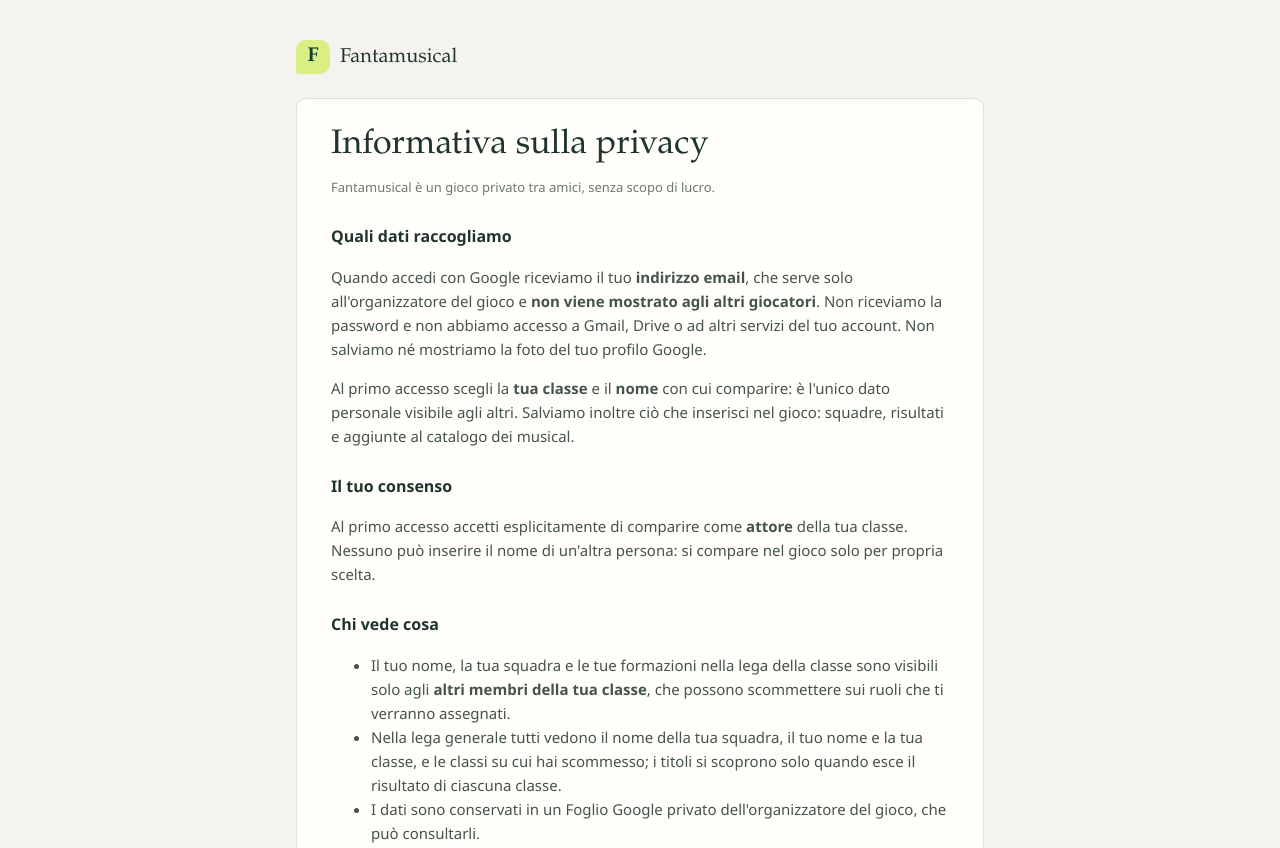
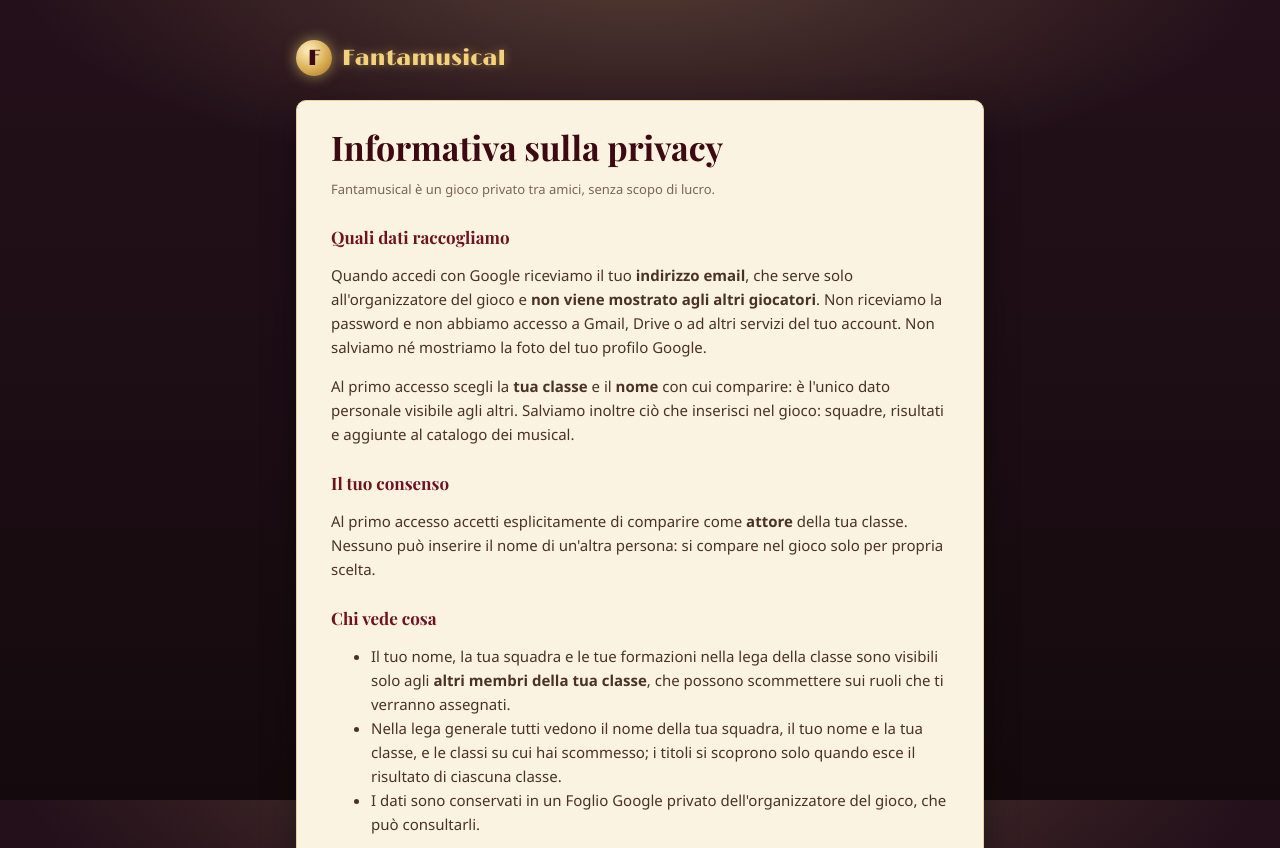
Before and after one commit to fantamusical/fantamusical.github.io, a plain HTML site: page privacy.html in a window 1280 px wide. Shown: the top 848 px of the page. Drawn offline with nearby package versions, Linux system fonts and the light colour scheme.

Commit message:
Revise CSS styles in privacy.html
Updated styles in privacy.html for improved aesthetics and layout.

```diff
--- a/privacy.html
+++ b/privacy.html
@@ -4,19 +4,23 @@
   <meta charset="utf-8">
   <meta name="viewport" content="width=device-width, initial-scale=1">
   <title>Fantamusical | Privacy</title>
+  <link rel="preconnect" href="https://fonts.googleapis.com">
+  <link rel="preconnect" href="https://fonts.gstatic.com" crossorigin>
+  <link href="https://fonts.googleapis.com/css2?family=Limelight&family=Playfair+Display:wght@700&display=swap" rel="stylesheet">
   <style>
-    :root { --paper: #f4f3ed; --surface: #fffefa; --ink: #20342e; --muted: #6d7871; --line: #dfe3d9; --green: #245c48; --lime: #d9ef84; }
+    :root { --cream: #fbf3e2; --ink: #2a1614; --muted: #7b6556; --gold: #d6a84c; --gold-bright: #f4d27c; --velvet: #6e1222; }
     * { box-sizing: border-box; }
-    body { margin: 0; color: var(--ink); background: var(--paper); font: 15px/1.6 "Avenir Next", Avenir, "Segoe UI", sans-serif; }
+    body { margin: 0; color: var(--ink); font: 15px/1.6 "Avenir Next", Avenir, "Segoe UI", sans-serif;
+      background: radial-gradient(ellipse 70% 40% at 50% -5%, rgba(255, 214, 140, .22), transparent 70%), linear-gradient(180deg, #24101a, #140a0d); background-attachment: fixed; min-height: 100vh; }
     main { max-width: 720px; margin: 0 auto; padding: 40px 16px 60px; }
-    .card { padding: 28px clamp(18px, 4vw, 34px); background: var(--surface); border: 1px solid var(--line); border-radius: 10px; }
-    .brand { display: flex; align-items: center; gap: 10px; margin-bottom: 24px; font: 20px "Iowan Old Style", "Palatino Linotype", Georgia, serif; }
-    .mark { display: grid; width: 34px; height: 34px; place-items: center; color: #183e32; background: var(--lime); border-radius: 10px 10px 10px 3px; font-weight: bold; }
-    h1 { margin: 0 0 6px; font: 34px/1.1 "Iowan Old Style", "Palatino Linotype", Georgia, serif; }
-    h2 { margin: 26px 0 6px; font-size: 16px; }
-    p, li { color: #45544b; }
+    .card { padding: 28px clamp(18px, 4vw, 34px); background: var(--cream); border: 1px solid #e3cf9f; border-radius: 10px; box-shadow: 0 14px 34px rgba(0, 0, 0, .35); }
+    .brand { display: flex; align-items: center; gap: 10px; margin-bottom: 24px; color: var(--gold-bright); font: 22px "Limelight", Georgia, serif; text-shadow: 0 0 10px rgba(244, 210, 124, .45); }
+    .mark { display: grid; width: 36px; height: 36px; place-items: center; color: #3d0912; background: radial-gradient(circle at 35% 30%, #fff1c2, var(--gold) 60%, #9c7428); border-radius: 50%; box-shadow: 0 0 14px rgba(244, 210, 124, .6); }
+    h1 { margin: 0 0 6px; color: #3d0912; font: 700 34px/1.1 "Playfair Display", Georgia, serif; }
+    h2 { margin: 26px 0 6px; color: var(--velvet); font: 700 17px "Playfair Display", Georgia, serif; }
+    p, li { color: #4a3226; }
     .muted { color: var(--muted); font-size: 13px; }
-    a { color: var(--green); }
+    a { color: var(--velvet); }
   </style>
 </head>
 <body>
```
